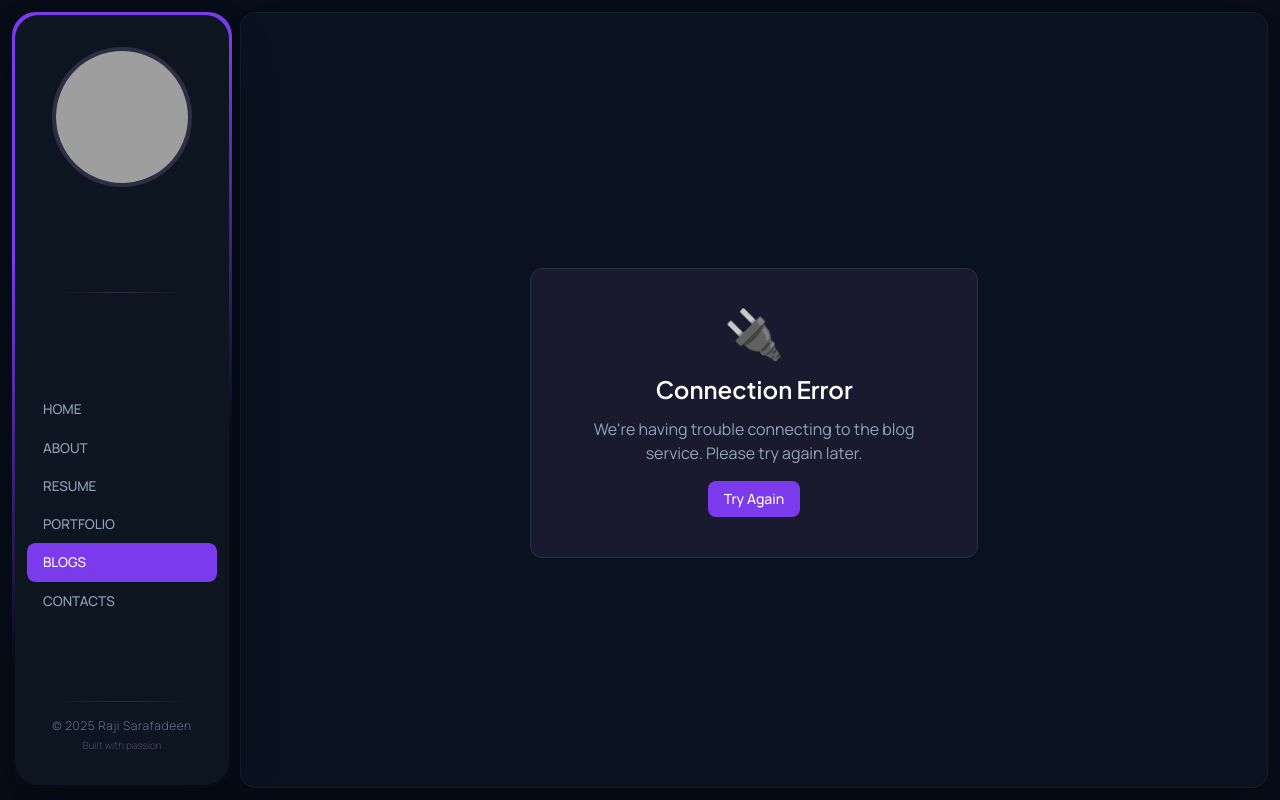
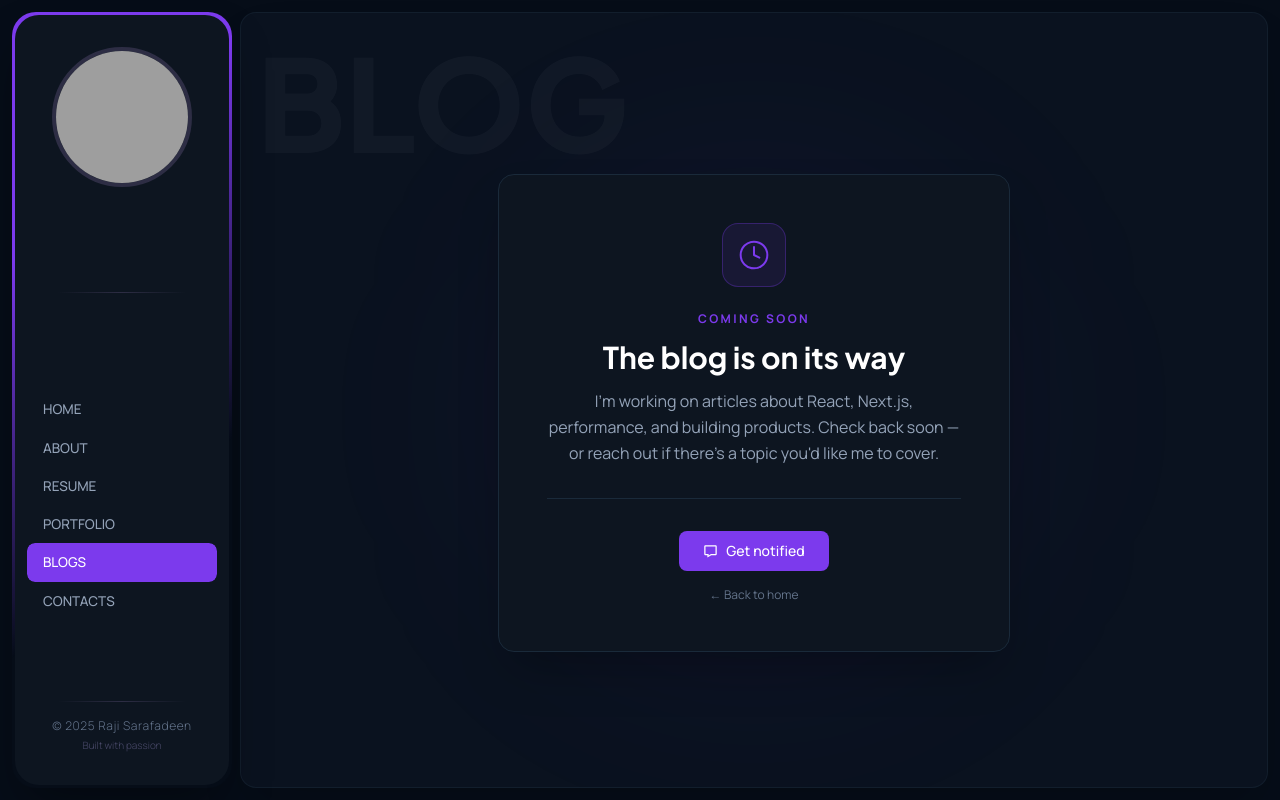
Before and after one commit to rajiss-ctrl/raji_sarafadeen_portfolio, a Next.js app: page /blogs in a window 1280 px wide. Built offline with nearby package versions, Linux system fonts and the light colour scheme; no server answers; grey boxes are pictures that could not be loaded.

Commit message:
Resolve vercel deploy error

```diff
--- a/app/blogs/BlogList.tsx
+++ b/app/blogs/BlogList.tsx
@@ -2,7 +2,6 @@
 
 import React, { useState } from "react";
 import { motion, AnimatePresence } from "framer-motion";
-import AuthStatus from "../components/auth/AuthStatus";
 import BlogCard from "../components/blog/BlogCard";
 import Link from "next/link";
 import { BiMessage } from "react-icons/bi";
--- a/app/blogs/page.tsx
+++ b/app/blogs/page.tsx
@@ -1,87 +1,80 @@
-import { Query, Models } from "appwrite";
-import { databases } from "../lib/appwrite";
-import BlogList from "./BlogList";
 import { Metadata } from "next";
+import Link from "next/link";
+import { BiMessage } from "react-icons/bi";
 
 export const metadata: Metadata = {
-  title: 'Blog | Raji Sarafadeen',
-  description: 'Technical articles and thoughts from Raji Sarafadeen',
+  title: "Blog | Raji Sarafadeen",
+  description: "Technical articles and thoughts from Raji Sarafadeen — coming soon.",
 };
 
-// Add revalidation to prevent excessive API calls
-export const revalidate = 3600; // revalidate every hour
+export default function BlogListPage() {
+  return (
+    <div className="relative w-full min-h-screen flex flex-col items-center justify-center p-6 text-white overflow-hidden">
+      {/* Background ghost text */}
+      <h1 className="text-6xl md:text-8xl lg:text-9xl font-extrabold absolute top-6 left-4 opacity-[0.03] select-none pointer-events-none">
+        BLOG
+      </h1>
 
-export default async function BlogListPage() {
-  // Check if environment variables are set
-  const dbId = process.env.NEXT_PUBLIC_APPWRITE_DATABASE_ID;
-  const collectionId = process.env.NEXT_PUBLIC_APPWRITE_BLOGS_COLLECTION_ID;
+      {/* Glow orb */}
+      <div className="absolute w-[400px] h-[400px] rounded-full bg-[#7C3AED]/10 blur-[120px] pointer-events-none" />
 
-  if (!dbId || !collectionId) {
-    console.error('Missing Appwrite environment variables');
-    return (
-      <div className="relative w-full min-h-screen p-3 md:p-4 lg:p-5 text-white flex items-center justify-center">
-        <div className="bg-[#1a1a2e] border border-[#2d2d44] rounded-xl p-6 md:p-8 lg:p-10 max-w-md w-full text-center">
-          <div className="text-5xl mb-4">⚠️</div>
-          <h2 className="text-xl md:text-2xl font-semibold text-white mb-3">Configuration Error</h2>
-          <p className="text-[#94A3B8] text-sm md:text-base mb-4">
-            Blog service is not configured. Please check your environment variables.
-          </p>
+      {/* Card */}
+      <div className="relative z-10 flex flex-col items-center text-center max-w-lg w-full bg-[#0d1520] border border-[#1a2a3a] rounded-2xl p-8 md:p-12 shadow-2xl shadow-black/30">
+
+        {/* Icon */}
+        <div className="flex items-center justify-center w-16 h-16 rounded-2xl bg-[#7C3AED]/10 border border-[#7C3AED]/30 mb-6">
+          <svg
+            xmlns="http://www.w3.org/2000/svg"
+            className="w-8 h-8 text-[#7C3AED]"
+            fill="none"
+            viewBox="0 0 24 24"
+            stroke="currentColor"
+            strokeWidth={1.5}
+          >
+            <path
+              strokeLinecap="round"
+              strokeLinejoin="round"
+              d="M12 6v6l4 2m6-2a10 10 0 11-20 0 10 10 0 0120 0z"
+            />
+          </svg>
         </div>
+
+        {/* Label */}
+        <span className="text-xs font-semibold tracking-[0.2em] uppercase text-[#7C3AED] mb-3">
+          Coming Soon
+        </span>
+
+        {/* Heading */}
+        <h2 className="font-jakarta text-2xl md:text-3xl font-bold text-white mb-3 leading-tight">
+          The blog is on its way
+        </h2>
+
+        {/* Description */}
+        <p className="text-[#94A3B8] text-sm md:text-base leading-relaxed mb-8">
+          I&apos;m working on articles about React, Next.js, performance, and
+          building products. Check back soon — or reach out if there&apos;s a
+          topic you&apos;d like me to cover.
+        </p>
+
+        {/* Divider */}
+        <div className="w-full h-px bg-[#1a2a3a] mb-8" />
+
+        {/* CTA */}
+        <Link
+          href="/contacts"
+          className="inline-flex items-center gap-2 bg-[#7C3AED] hover:bg-[#6D28D9] text-white px-6 py-2.5 rounded-lg text-sm font-medium transition-all duration-300 hover:shadow-lg hover:shadow-[#7C3AED]/30"
+        >
+          <BiMessage size={15} />
+          Get notified
+        </Link>
+
+        <Link
+          href="/"
+          className="mt-4 text-xs text-[#64748B] hover:text-[#A8B2D1] transition-colors duration-300"
+        >
+          ← Back to home
+        </Link>
       </div>
-    );
-  }
-
-  try {
-    const response = await databases.listDocuments(
-      dbId,
-      collectionId,
-      [Query.orderDesc("$createdAt")]
-    );
-
-    const blogs = response.documents.map((blog: Models.Document) => ({
-      id: blog.$id,
-      title: blog.title as string || 'Untitled',
-      excerpt: ((blog.content as string) || '').substring(0, 150) + "...",
-      imageUrl: blog.image as string || '',
-      date: blog.$createdAt || new Date().toISOString(),
-      readTime: `${Math.ceil(((blog.content as string) || '').length / 1000)} min read`,
-    }));
-
-    return <BlogList blogs={blogs} />;
-  } catch (error: any) {
-    console.error("Error fetching blogs:", error);
-
-    // Check if it's the paused project error
-    const isPaused = error?.message?.includes('paused due to inactivity');
-
-    return (
-      <div className="relative w-full min-h-screen p-3 md:p-4 lg:p-5 text-white flex items-center justify-center">
-        <div className="bg-[#1a1a2e] border border-[#2d2d44] rounded-xl p-6 md:p-8 lg:p-10 max-w-md w-full text-center">
-          {isPaused ? (
-            <>
-              <div className="text-5xl mb-4">⏸️</div>
-              <h2 className="text-xl md:text-2xl font-semibold text-white mb-3">Blog Service Unavailable</h2>
-              <p className="text-[#94A3B8] text-sm md:text-base mb-4">
-                The blog service is currently paused. Please try again later or contact the administrator.
-              </p>
-            </>
-          ) : (
-            <>
-              <div className="text-5xl mb-4">🔌</div>
-              <h2 className="text-xl md:text-2xl font-semibold text-white mb-3">Connection Error</h2>
-              <p className="text-[#94A3B8] text-sm md:text-base mb-4">
-                We're having trouble connecting to the blog service. Please try again later.
-              </p>
-            </>
-          )}
-          <button
-            onClick={() => window.location.reload()}
-            className="bg-[#7C3AED] hover:bg-[#6D28D9] text-white px-4 py-2 rounded-lg text-sm font-medium transition-all duration-300"
-          >
-            Try Again
-          </button>
-        </div>
-      </div>
-    );
-  }
+    </div>
+  );
 }
--- a/app/components/About.tsx
+++ b/app/components/About.tsx
@@ -65,7 +65,7 @@ const About = () => {
             </h2>
 
             <p className='mt-3 md:mt-4 text-sm md:text-base text-[#A8B2D1] font-light leading-relaxed'>
-              I'm a Software Developer based in Nigeria, developing modern solutions with a customer-first approach. My passion lies in delivering seamless user experiences, ensuring web accessibility for all and building scalable optimized APIs.
+              I&apos;m a Software Developer based in Nigeria, developing modern solutions with a customer-first approach. My passion lies in delivering seamless user experiences, ensuring web accessibility for all and building scalable optimized APIs.
             </p>
 
             <ul className="mt-3 md:mt-4 text-sm md:text-base text-[#A8B2D1] font-light w-full space-y-2 md:space-y-2.5">
--- a/app/components/Contact.tsx
+++ b/app/components/Contact.tsx
@@ -202,7 +202,7 @@ const Contact = () => {
             {/* Status Messages */}
             {submitStatus === 'success' && (
               <div className="mt-3 p-3 bg-green-500/10 border border-green-500/30 rounded-lg text-green-400 text-sm">
-                ✅ Message sent successfully! I'll get back to you soon.
+                ✅ Message sent successfully! I&apos;ll get back to you soon.
               </div>
             )}
             {submitStatus === 'error' && (
--- a/app/components/Hero.tsx
+++ b/app/components/Hero.tsx
@@ -97,7 +97,7 @@ const Hero = () => {
             className="mt-5 text-center leading-relaxed text-base sm:text-lg max-w-2xl mx-auto"
             variants={flipVariants}
           >
-            <span className="text-[#A8B2D1]">I'm a </span>
+            <span className="text-[#A8B2D1]">I&apos;m a </span>
             <span className="text-white font-semibold">Website Developer</span>
             <span className="text-[#A8B2D1]"> who turns complex problems into </span>
             <span className="text-[#A8B2D1] font-semibold">elegant, high-performance solutions</span>
--- a/app/components/RecentProjects.tsx
+++ b/app/components/RecentProjects.tsx
@@ -16,7 +16,7 @@ const RecentProjects = () => {
     ? projects
     : projects.filter(project => {
         // If project has category, use it, otherwise default to 'web'
-        const category = (project as any).category || 'web';
+        const category = (project as { category?: string }).category || 'web';
         return category === activeFilter;
       });
 
@@ -63,7 +63,7 @@ const RecentProjects = () => {
                   />
                   {/* Category Badge - use default if not exists */}
                   <span className="absolute top-2 right-2 z-20 text-[10px] bg-[#1a1a2e]/90 backdrop-blur-sm px-2 py-0.5 rounded-full text-[#A8B2D1] border border-[#2d2d44] capitalize">
-                    {(item as any).category || 'Web'}
+                    {(item as { category?: string }).category || 'Web'}
                   </span>
                 </div>
 
--- a/app/components/Sidebar.tsx
+++ b/app/components/Sidebar.tsx
@@ -96,6 +96,7 @@ function SidebarContent() {
             width={140}
             height={140}
             className="w-full h-full object-cover"
+            priority
           />
         </div>
       </Link>
```
